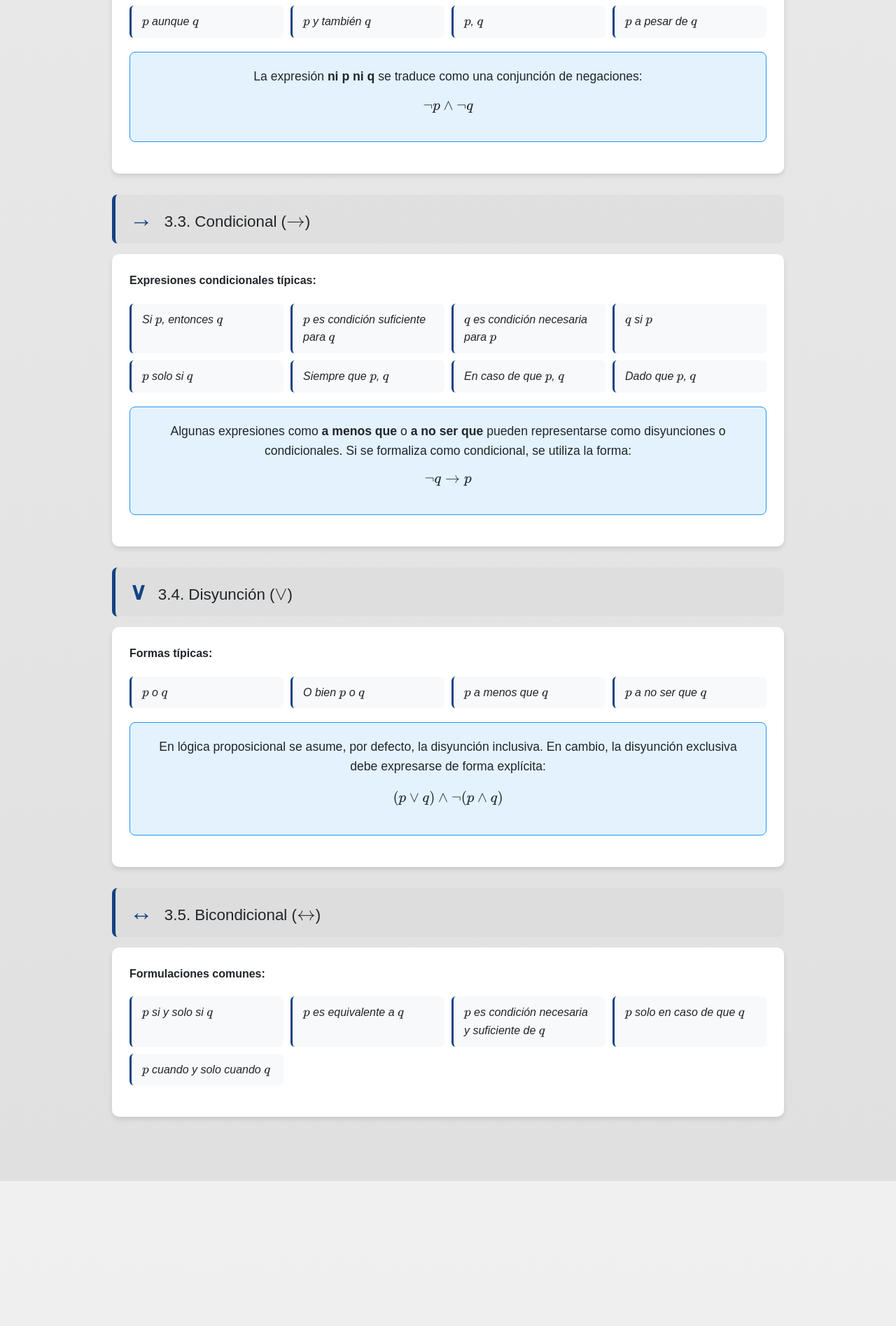
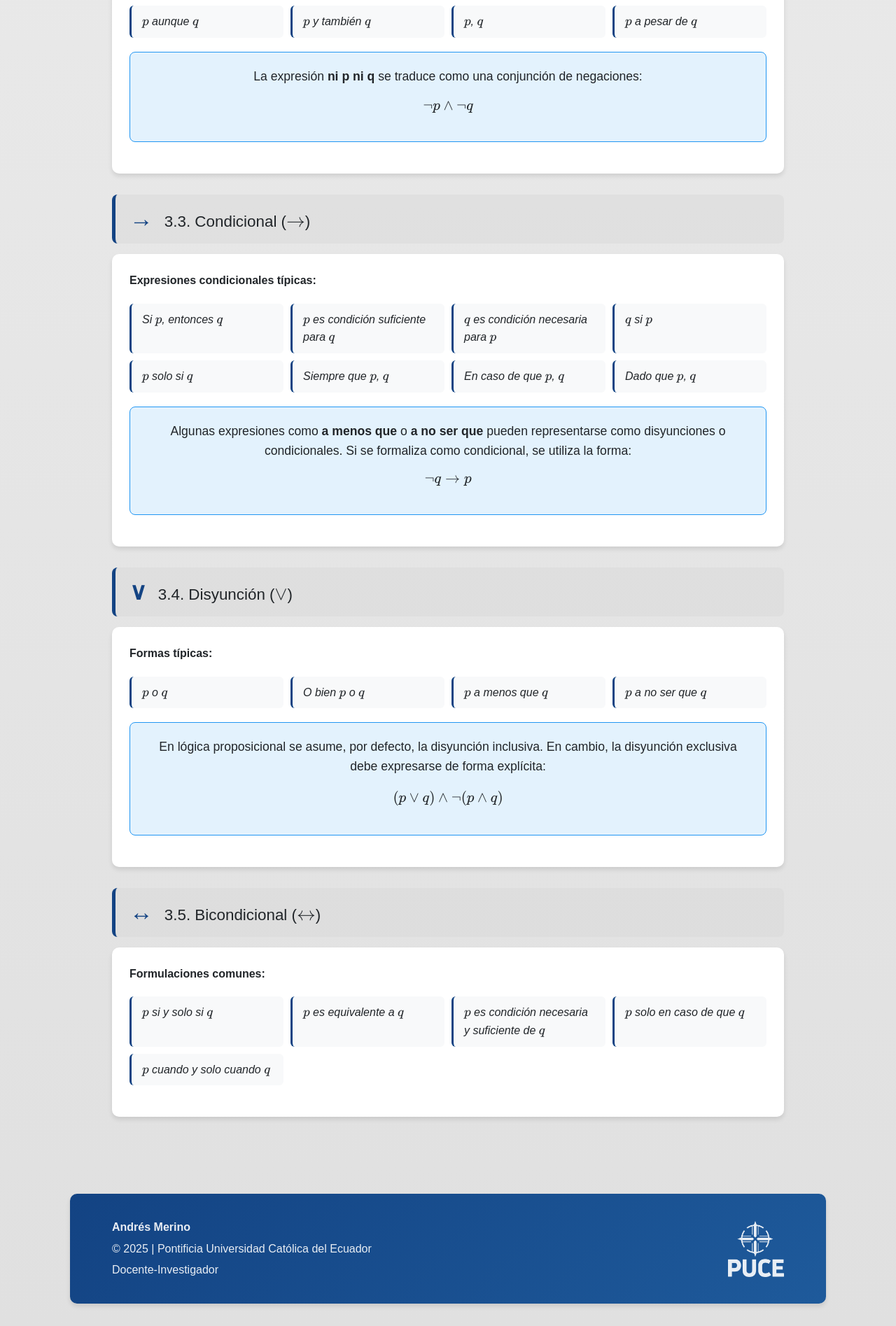
Before and after one commit to andres-merino/MatematicasDiscretas-Virtual-05-N0279, a Jekyll site: the page built from pages/clases/clase01/traducciones.html, in a window 1280 px wide. Shown: the part 1770-3665 px from the top of the page at 70% size. Built offline with Jekyll 4.4.1, drawn with Linux system fonts in a browser that asks for light colours; before the commit the page ends 3458 px from its top, so only the background shows below that.

Commit message:
agrega créditos

```diff
--- a/assets/css/main.css
+++ b/assets/css/main.css
@@ -355,3 +355,58 @@ h2 {
         grid-template-columns: 1fr;
     }
 }
+
+/* Footer styles */
+.content-footer {
+    margin-top: 50px;
+    padding: 30px 0;
+    background: linear-gradient(135deg, var(--primary-color), #1e5a9b);
+    color: white;
+    border-radius: 10px;
+    box-shadow: var(--box-shadow);
+}
+
+.footer-content {
+    display: flex;
+    justify-content: space-between;
+    align-items: center;
+    max-width: 1000px;
+    margin: 0 auto;
+    padding: 0 20px;
+}
+
+.credits h4 {
+    margin-bottom: 10px;
+    color: #fff;
+    font-size: 1.2em;
+}
+
+.credits p {
+    margin: 5px 0;
+    opacity: 0.9;
+}
+
+.footer-logo {
+    text-align: right;
+}
+
+.footer-logo img {
+    opacity: 0.9;
+    transition: opacity 0.3s ease;
+}
+
+.footer-logo img:hover {
+    opacity: 1;
+}
+
+@media (max-width: 768px) {
+    .footer-content {
+        flex-direction: column;
+        text-align: center;
+    }
+
+    .footer-logo {
+        margin-top: 20px;
+        text-align: center;
+    }
+}
--- a/pages/clases/clase01/traducciones.html
+++ b/pages/clases/clase01/traducciones.html
@@ -129,3 +129,16 @@ title: "Traducciones"
         </div>
     </div>
 </div>
+
+<footer class="content-footer">
+    <div class="footer-content">
+        <div class="credits">
+            <p><strong>Andrés Merino</strong></p>
+            <p>© 2025 | Pontificia Universidad Católica del Ecuador</p>
+            <p>Docente-Investigador</p>
+        </div>
+        <div class="footer-logo">
+            <img src="{{ site.baseurl }}/assets/icons/logoPUCE_04_b.png" alt="Logo PUCE" width="80">
+        </div>
+    </div>
+</footer>
```
